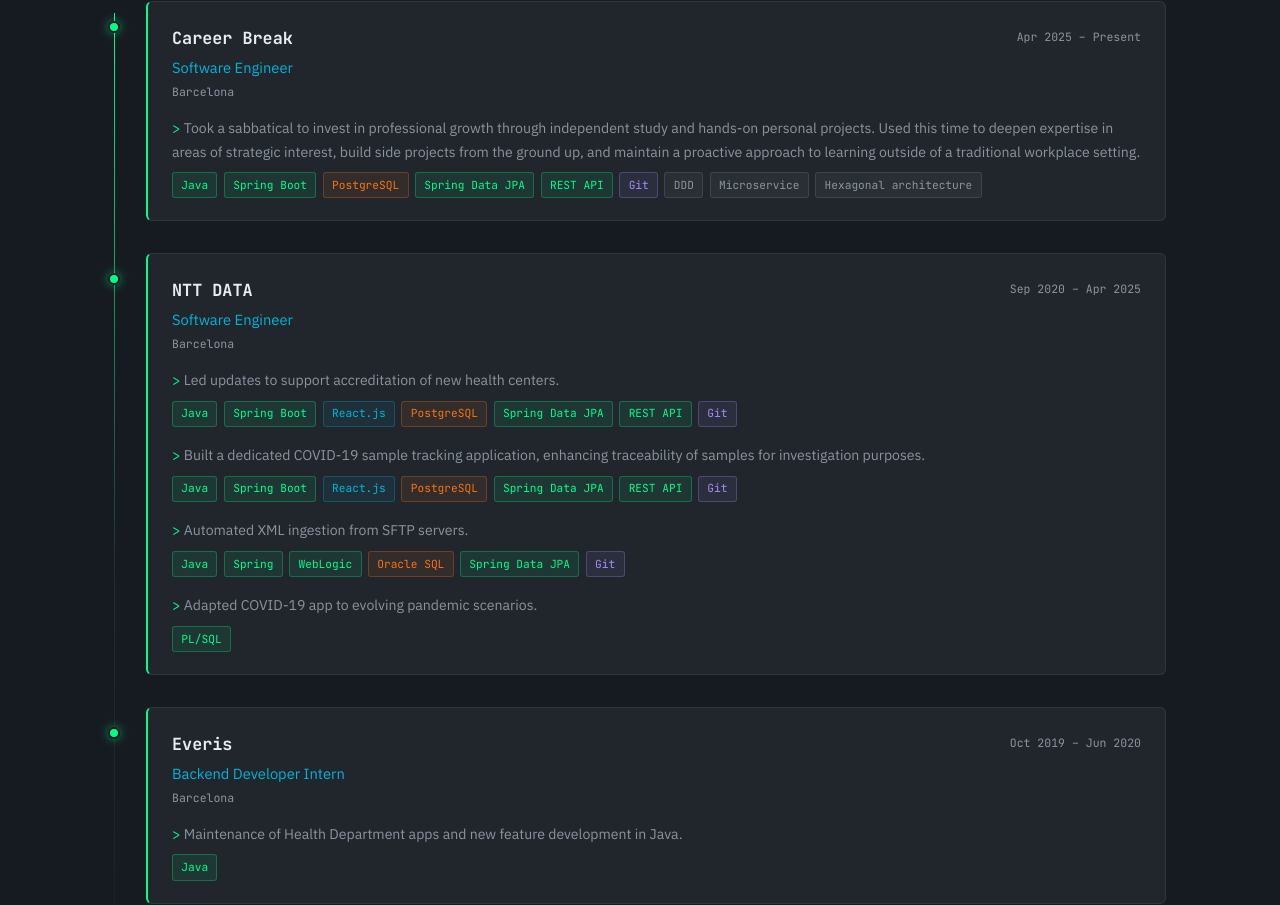
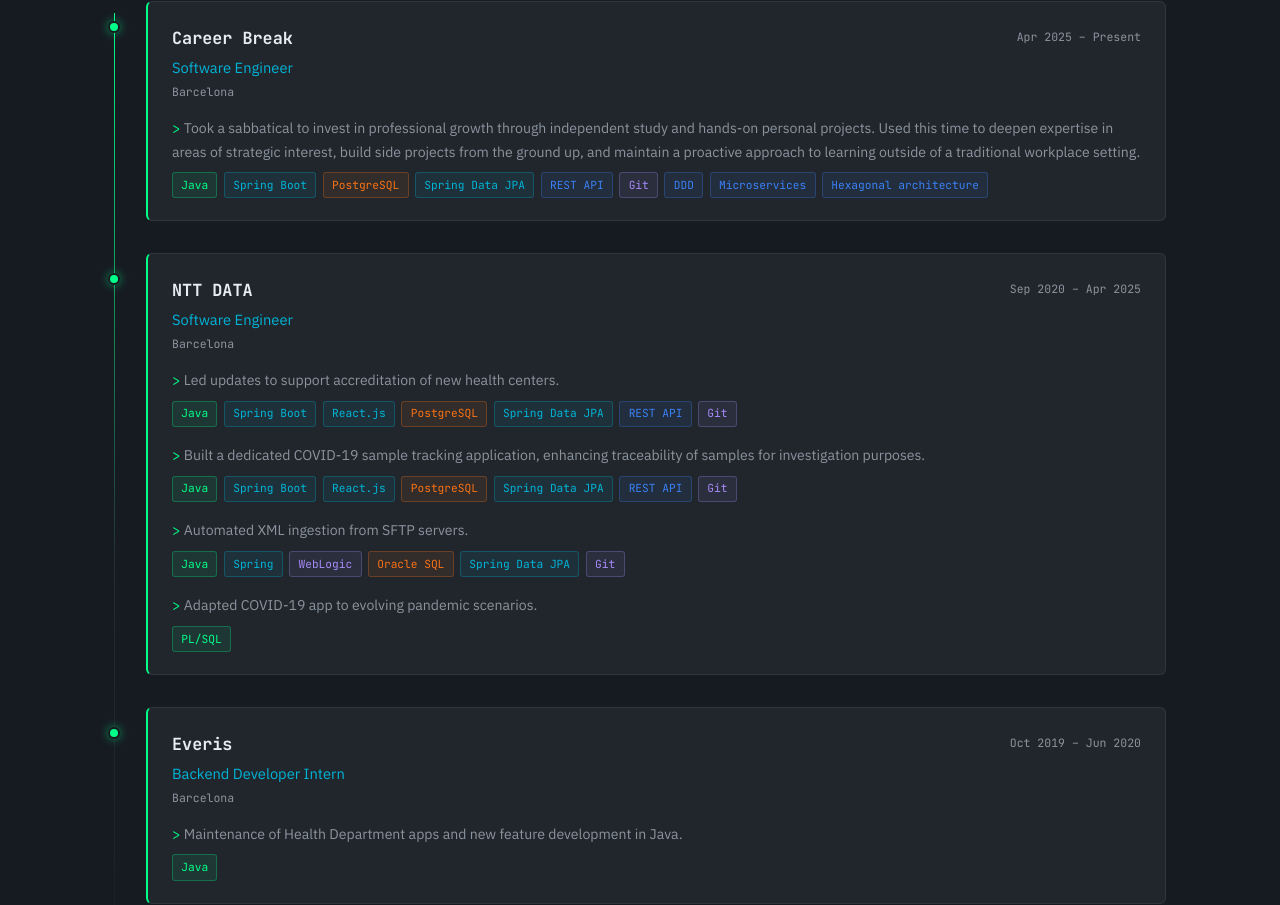
Before and after one commit to perecollet/perecolletsite, a React (Vite) app: page / in a window 1280 px wide. Shown: the part 1795-2700 px from the top of the page. Built offline with nearby package versions, Linux system fonts and the light colour scheme.

Commit message:
refactor(skills): reorganize skill categories into 8 technical groups

```diff
--- a/src/components/Badge.tsx
+++ b/src/components/Badge.tsx
@@ -7,11 +7,14 @@
 }
 
 const categoryClass: Record<Skill['category'], string> = {
-  Backend: 'badge-backend',
-  Frontend: 'badge-frontend',
-  Database: 'badge-database',
-  DevOps: 'badge-devops',
-  Other: 'badge-other',
+  Languages: 'badge-languages',
+  Frameworks: 'badge-frameworks',
+  Architecture: 'badge-architecture',
+  "Databases & Caching": 'badge-databases',
+  Testing: 'badge-testing',
+  "Resilience & Observability":'badge-resilience',
+  Security:'badge-security',
+  "DevOps & Tools":'badge-devops',
 };
 
 export function Badge({ name, category, size = 'sm' }: BadgeProps) {
--- a/src/data/portfolio.ts
+++ b/src/data/portfolio.ts
@@ -31,7 +31,7 @@
     achievements: [
       {
         description: 'Took a sabbatical to invest in professional growth through independent study and hands-on personal projects. Used this time to deepen expertise in areas of strategic interest, build side projects from the ground up, and maintain a proactive approach to learning outside of a traditional workplace setting.',
-        stack: ['Java', 'Spring Boot', 'PostgreSQL', 'Spring Data JPA', 'REST API', 'Git', 'DDD', 'Microservice', 'Hexagonal architecture'],
+        stack: ['Java', 'Spring Boot', 'PostgreSQL', 'Spring Data JPA', 'REST API', 'Git', 'DDD', 'Microservices', 'Hexagonal architecture'],
       },
     ],
   },
@@ -147,23 +147,59 @@
 ];
 
 export const skills: Skill[] = [
-  { name: 'Java', category: 'Backend' },
-  { name: 'Spring Boot', category: 'Backend' },
-  { name: 'PL/SQL', category: 'Backend' },
-  { name: 'Spring Data JPA', category: 'Backend' },
-  { name: 'Hibernate', category: 'Backend' },
-  { name: 'REST API', category: 'Backend' },
-  { name: 'WebLogic', category: 'Backend' },
-  { name: 'React.js', category: 'Frontend' },
-  { name: 'TypeScript', category: 'Frontend' },
-  { name: 'HTML', category: 'Frontend' },
-  { name: 'CSS', category: 'Frontend' },
-  { name: 'PostgreSQL', category: 'Database' },
-  { name: 'Oracle SQL', category: 'Database' },
-  { name: 'Git', category: 'DevOps' },
-  { name: 'Talend Studio', category: 'Other' },
-  { name: 'XML', category: 'Other' },
-  { name: 'SFTP', category: 'Other' },
+  // Languages
+  { name: 'Java', category: 'Languages' },
+  { name: 'PL/SQL', category: 'Languages' },
+  { name: 'SQL', category: 'Languages' },
+
+  // Frameworks
+  { name: 'Spring Boot', category: 'Frameworks' },
+  { name: 'Spring Data JPA', category: 'Frameworks' },
+  { name: 'Hibernate', category: 'Frameworks' },
+  { name: 'Spring Security', category: 'Frameworks' },
+  { name: 'React.js', category: 'Frameworks' },
+
+  // Architecture
+  { name: 'Hexagonal Architecture', category: 'Architecture' },
+  { name: 'Domain-Driven Design (DDD)', category: 'Architecture' },
+  { name: 'Microservices', category: 'Architecture' },
+  { name: 'Layered Architecture', category: 'Architecture' },
+  { name: 'REST API design', category: 'Architecture' },
+  { name: 'CQRS', category: 'Architecture' },
+
+  // Databases & Caching
+  { name: 'PostgreSQL', category: 'Databases & Caching' },
+  { name: 'Oracle SQL', category: 'Databases & Caching' },
+  { name: 'Caffeine', category: 'Databases & Caching' },
+  { name: 'Redis', category: 'Databases & Caching' },
+
+  // Testing
+  { name: 'JUnit', category: 'Testing' },
+  { name: 'Mockito', category: 'Testing' },
+  { name: 'Testcontainers', category: 'Testing' },
+  { name: 'JaCoCo', category: 'Testing' },
+  { name: 'JMeter', category: 'Testing' },
+
+  // Resilience & Observability
+  { name: 'Resilience4j', category: 'Resilience & Observability' },
+  { name: 'Prometheus', category: 'Resilience & Observability' },
+  { name: 'Micrometer', category: 'Resilience & Observability' },
+  { name: 'Grafana', category: 'Resilience & Observability' },
+
+  // Security
+  { name: 'JWT', category: 'Security' },
+  { name: 'OAuth2', category: 'Security' },
+  { name: 'RS256', category: 'Security' },
+
+  // DevOps & Tools
+  { name: 'Docker', category: 'DevOps & Tools' },
+  { name: 'Docker Compose', category: 'DevOps & Tools' },
+  { name: 'Git', category: 'DevOps & Tools' },
+  { name: 'Maven', category: 'DevOps & Tools' },
+  { name: 'Jenkins', category: 'DevOps & Tools' },
+  { name: 'CI/CD', category: 'DevOps & Tools' },
+  { name: 'Caddy', category: 'DevOps & Tools' },
+  { name: 'n8n', category: 'DevOps & Tools' },
 ];
 
 export const education: Education[] = [
--- a/src/index.css
+++ b/src/index.css
@@ -12,21 +12,37 @@
   --border: #30363d;
 
   /* Badge palette */
-  --badge-backend: #00ff88;
-  --badge-backend-bg: rgba(0, 255, 136, 0.08);
-  --badge-backend-border: rgba(0, 255, 136, 0.28);
-  --badge-frontend: #00b4d8;
-  --badge-frontend-bg: rgba(0, 180, 216, 0.08);
-  --badge-frontend-border: rgba(0, 180, 216, 0.28);
-  --badge-database: #f97316;
-  --badge-database-bg: rgba(249, 115, 22, 0.08);
-  --badge-database-border: rgba(249, 115, 22, 0.28);
+  --badge-languages: #00ff88;
+  --badge-languages-bg: rgba(0, 255, 136, 0.08);
+  --badge-languages-border: rgba(0, 255, 136, 0.28);
+
+  --badge-frameworks: #00b4d8;
+  --badge-frameworks-bg: rgba(0, 180, 216, 0.08);
+  --badge-frameworks-border: rgba(0, 180, 216, 0.28);
+
+  --badge-architecture: #3b82f6;
+  --badge-architecture-bg: rgba(59, 130, 246, 0.08);
+  --badge-architecture-border: rgba(59, 130, 246, 0.28);
+
+  --badge-databases: #f97316;
+  --badge-databases-bg: rgba(249, 115, 22, 0.08);
+  --badge-databases-border: rgba(249, 115, 22, 0.28);
+
+  --badge-testing: #facc15;
+  --badge-testing-bg: rgba(250, 204, 21, 0.08);
+  --badge-testing-border: rgba(250, 204, 21, 0.28);
+
+  --badge-resilience: #2dd4bf;
+  --badge-resilience-bg: rgba(45, 212, 191, 0.08);
+  --badge-resilience-border: rgba(45, 212, 191, 0.28);
+
+  --badge-security: #f43f5e;
+  --badge-security-bg: rgba(244, 63, 94, 0.08);
+  --badge-security-border: rgba(244, 63, 94, 0.28);
+
   --badge-devops: #a78bfa;
   --badge-devops-bg: rgba(167, 139, 250, 0.08);
   --badge-devops-border: rgba(167, 139, 250, 0.28);
-  --badge-other: #8b949e;
-  --badge-other-bg: rgba(139, 148, 158, 0.08);
-  --badge-other-border: rgba(139, 148, 158, 0.22);
 }
 
 /* ─────────────────────────────────────────────
@@ -525,17 +541,23 @@
 
 .badge:hover { transform: translateY(-1px); }
 
-.badge-backend  { color: var(--badge-backend);  background: var(--badge-backend-bg);  border-color: var(--badge-backend-border); }
-.badge-frontend { color: var(--badge-frontend); background: var(--badge-frontend-bg); border-color: var(--badge-frontend-border); }
-.badge-database { color: var(--badge-database); background: var(--badge-database-bg); border-color: var(--badge-database-border); }
-.badge-devops   { color: var(--badge-devops);   background: var(--badge-devops-bg);   border-color: var(--badge-devops-border); }
-.badge-other    { color: var(--badge-other);    background: var(--badge-other-bg);    border-color: var(--badge-other-border); }
+.badge-languages    { color: var(--badge-languages);    background: var(--badge-languages-bg);    border-color: var(--badge-languages-border); }
+.badge-frameworks   { color: var(--badge-frameworks);   background: var(--badge-frameworks-bg);   border-color: var(--badge-frameworks-border); }
+.badge-architecture { color: var(--badge-architecture); background: var(--badge-architecture-bg); border-color: var(--badge-architecture-border); }
+.badge-databases    { color: var(--badge-databases);    background: var(--badge-databases-bg);    border-color: var(--badge-databases-border); }
+.badge-testing      { color: var(--badge-testing);      background: var(--badge-testing-bg);      border-color: var(--badge-testing-border); }
+.badge-resilience   { color: var(--badge-resilience);   background: var(--badge-resilience-bg);   border-color: var(--badge-resilience-border); }
+.badge-security     { color: var(--badge-security);     background: var(--badge-security-bg);     border-color: var(--badge-security-border); }
+.badge-devops       { color: var(--badge-devops);       background: var(--badge-devops-bg);       border-color: var(--badge-devops-border); }
 
-.badge-backend:hover  { box-shadow: 0 0 10px rgba(0, 255, 136, 0.3); }
-.badge-frontend:hover { box-shadow: 0 0 10px rgba(0, 180, 216, 0.3); }
-.badge-database:hover { box-shadow: 0 0 10px rgba(249, 115, 22, 0.3); }
-.badge-devops:hover   { box-shadow: 0 0 10px rgba(167, 139, 250, 0.3); }
-.badge-other:hover    { box-shadow: 0 0 10px rgba(139, 148, 158, 0.2); }
+.badge-languages:hover    { box-shadow: 0 0 10px rgba(0, 255, 136, 0.3); }
+.badge-frameworks:hover   { box-shadow: 0 0 10px rgba(0, 180, 216, 0.3); }
+.badge-architecture:hover { box-shadow: 0 0 10px rgba(59, 130, 246, 0.3); }
+.badge-databases:hover    { box-shadow: 0 0 10px rgba(249, 115, 22, 0.3); }
+.badge-testing:hover      { box-shadow: 0 0 10px rgba(250, 204, 21, 0.3); }
+.badge-resilience:hover   { box-shadow: 0 0 10px rgba(45, 212, 191, 0.3); }
+.badge-security:hover     { box-shadow: 0 0 10px rgba(244, 63, 94, 0.3); }
+.badge-devops:hover       { box-shadow: 0 0 10px rgba(167, 139, 250, 0.3); }
 
 .badge-row {
   display: flex;
--- a/src/sections/Experience.tsx
+++ b/src/sections/Experience.tsx
@@ -5,25 +5,28 @@
 import type { Skill } from '../types';
 
 const TECH_CATEGORY: Record<string, Skill['category']> = {
-  Java: 'Backend',
-  'Spring Boot': 'Backend',
-  'PL/SQL': 'Backend',
-  'Spring':'Backend',
-  'Spring Data JPA': 'Backend',
-  Hibernate:'Backend',
-  'REST API': 'Backend',
-  WebLogic: 'Backend',
-  'React.js': 'Frontend',
-  TypeScript: 'Frontend',
-  HTML: 'Frontend',
-  CSS: 'Frontend',
-  PostgreSQL: 'Database',
-  'Oracle SQL': 'Database',
-  SQL: 'Database',
-  Git: 'DevOps',
-  'Talend Studio': 'Other',
-  XML: 'Other',
-  SFTP: 'Other',
+  Java: 'Languages',
+  'PL/SQL': 'Languages',
+  SQL: 'Languages',
+  TypeScript: 'Languages',
+  HTML: 'Languages',
+  CSS: 'Languages',
+  XML: 'Languages',
+  Spring: 'Frameworks',
+  'Spring Boot': 'Frameworks',
+  'Spring Data JPA': 'Frameworks',
+  Hibernate: 'Frameworks',
+  'React.js': 'Frameworks',
+  'REST API': 'Architecture',
+  PostgreSQL: 'Databases & Caching',
+  'Oracle SQL': 'Databases & Caching',
+  Git: 'DevOps & Tools',
+  WebLogic: 'DevOps & Tools',
+  'Talend Studio': 'DevOps & Tools',
+  SFTP: 'DevOps & Tools',
+  DDD:'Architecture',
+  Microservices:'Architecture',
+  'Hexagonal architecture':'Architecture'
 };
 
 function getCategory(tech: string): Skill['category'] {
--- a/src/sections/Skills.tsx
+++ b/src/sections/Skills.tsx
@@ -4,14 +4,18 @@
 import { skills } from '../data/portfolio';
 import type { Skill } from '../types';
 
-const CATEGORIES: Skill['category'][] = ['Backend', 'Frontend', 'Database', 'DevOps', 'Other'];
+const CATEGORIES: Skill['category'][] = ['Languages', 'Frameworks', 'Architecture', 'Databases & Caching', 'Testing','Resilience & Observability' ,'Security', 'DevOps & Tools'];
 
 const CATEGORY_LABELS: Record<Skill['category'], string> = {
-  Backend: '// Backend',
-  Frontend: '// Frontend',
-  Database: '// Database',
-  DevOps: '// DevOps',
-  Other: '// Tools',
+  Languages: '// Languages',
+  Frameworks: '// Frameworks',
+  Architecture: '// Architecture',
+  "Databases & Caching": '// Databases & Caching',
+  Testing: '// Testing',
+  "Resilience & Observability": '// Resilience & Observability',
+  Security: '// Security',
+  "DevOps & Tools": '// DevOps & Tools',
+
 };
 
 export function Skills() {
--- a/src/types/index.ts
+++ b/src/types/index.ts
@@ -37,7 +37,7 @@
 
 export interface Skill {
   name: string;
-  category: 'Backend' | 'Frontend' | 'Database' | 'DevOps' | 'Other';
+  category: 'Languages' | 'Frameworks' | 'Architecture' | 'Databases & Caching' | 'Testing' | 'Resilience & Observability' | 'Security' | 'DevOps & Tools';
 }
 
 export interface Education {
```
